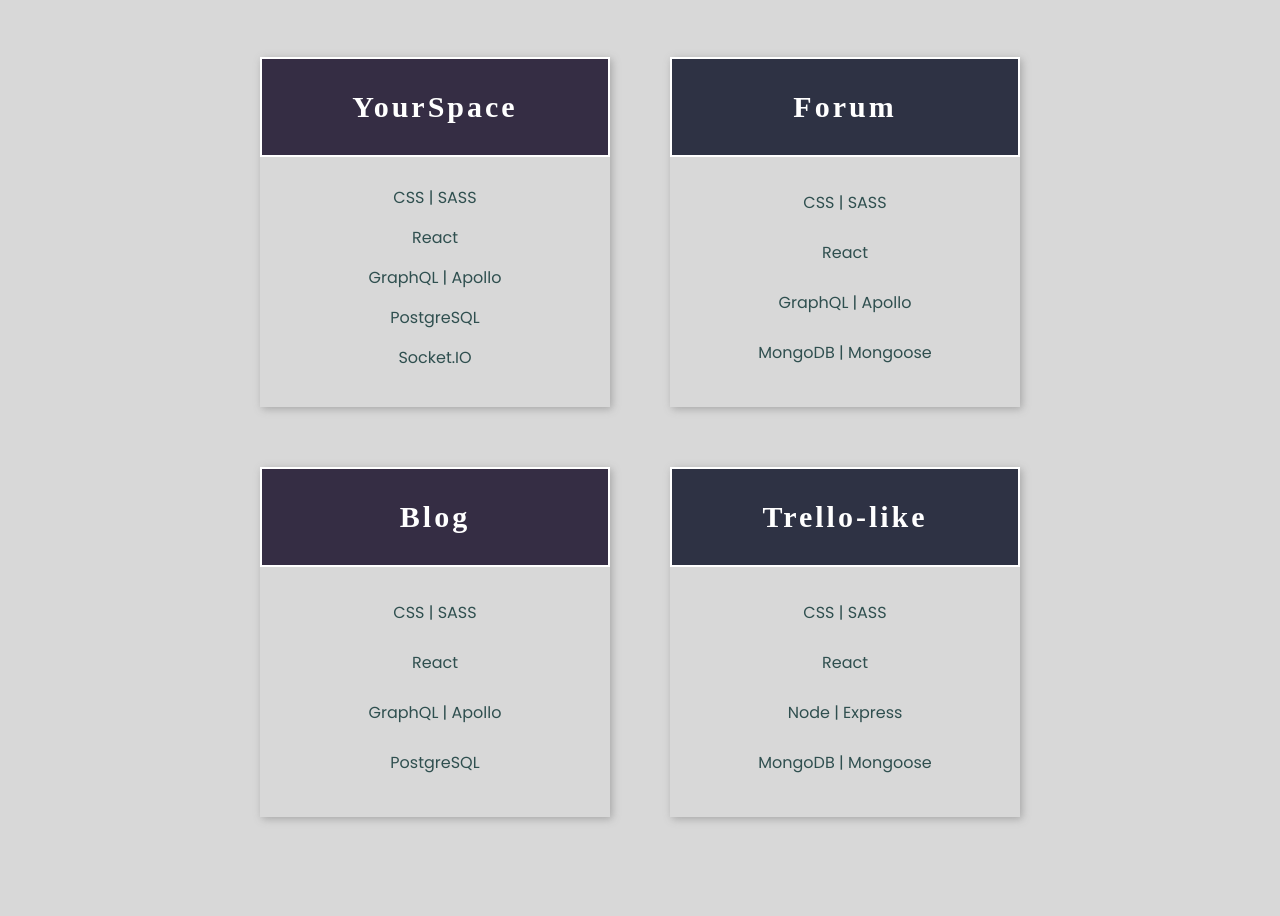
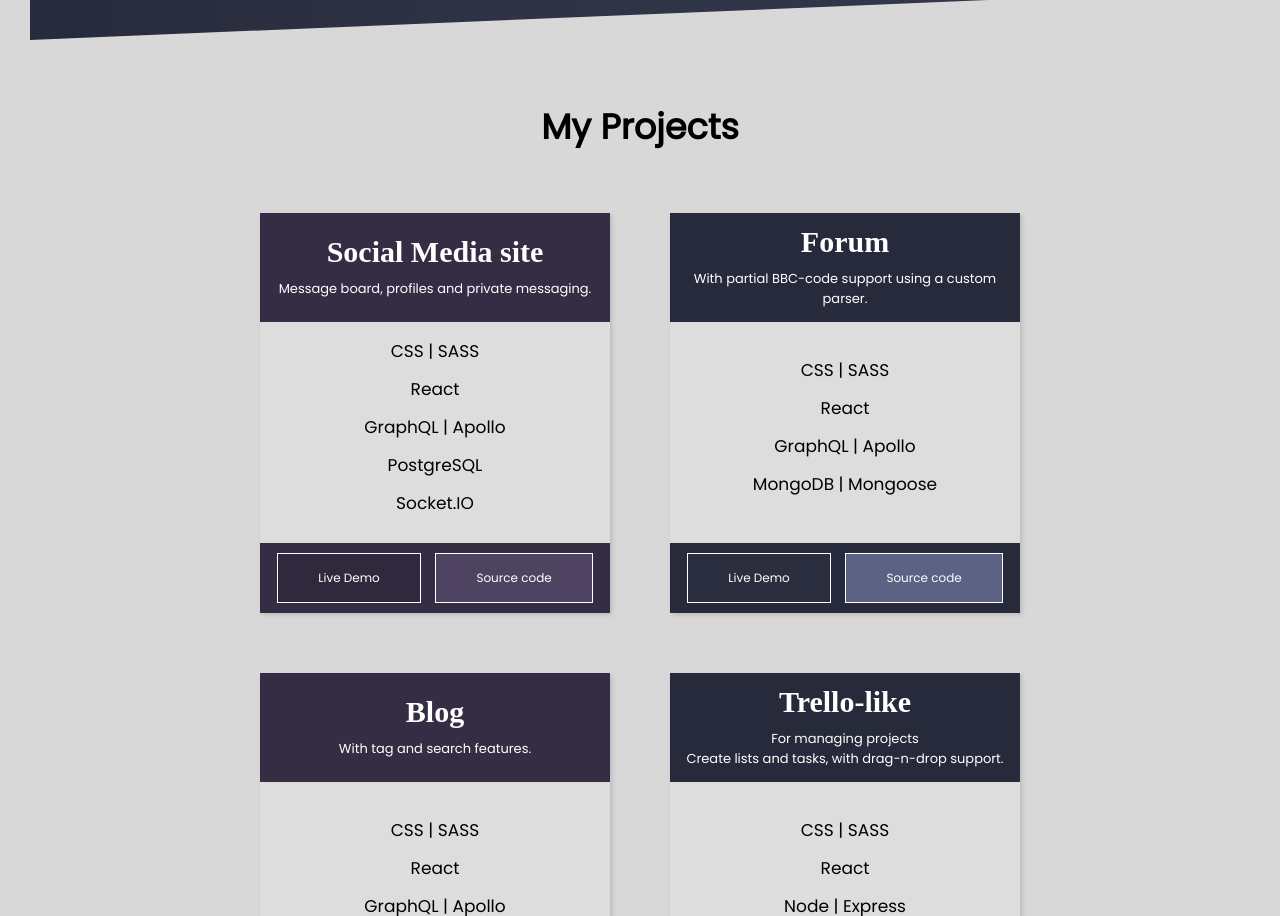
Before and after one commit to olalnoho/portfolio, a website: page public/index.html in a window 1280 px wide. Shown: the part 1884-2800 px from the top of the page. Drawn offline with Linux system fonts and the light colour scheme; a web font is replaced by a local one.

Commit message:
redid stuff that did not work in safari

```diff
--- a/public/css/_components.scss
+++ b/public/css/_components.scss
@@ -39,7 +39,17 @@
 }
 
 .card {
-  box-shadow: 0.2rem 0.2rem 0.4rem #ccc;
+  box-shadow: 0.2rem 0.2rem 0.4rem #bbb;
+}
+
+.button-group {
+  font-size: 1.2rem;
+  display: flex;
+  justify-content: space-around;
+}
+
+.centerText {
+  text-align: center;
 }
 
 ::-webkit-scrollbar {
--- a/public/css/_sections.scss
+++ b/public/css/_sections.scss
@@ -6,6 +6,7 @@
   height: 95vh;
   background-color: $bgc;
   color: white;
+  padding: 1rem;
 
   &__overlay {
     display: flex;
@@ -13,7 +14,8 @@
     align-items: center;
     width: 100%;
     height: 100%;
-    background-color: #191c26;
+    // background-color: #191c26;
+    background: linear-gradient(90deg, $main-color-darker 20%, $main-color 40%, $main-color-lighter 100%);
     clip-path: polygon(0 0, 100% 0%, 100% 90%, 0 100%);
   }
 
@@ -73,18 +75,13 @@
       grid-template-rows: 1fr 1fr;
       grid-template-columns: 1fr 1fr;
       justify-items: center;
+      justify-content: center;
       align-items: center;
+      align-content: center;
       & img {
         transition: all 0.54s;
-        width: 100%;
+        width: 70%;
         object-fit: contain;
-
-        &:nth-child(3) {
-          align-self: start;
-          width: 50%;
-          grid-column: 1/-1;
-        }
-
         &:hover {
           transform: scale(1.1);
         }
@@ -98,6 +95,7 @@
   display: flex;
   clip-path: polygon(0% 10%, 100% 0%, 100% 90%, 0 100%);
   background-color: #191c26;
+  background-color: transparent;
   padding: 1rem;
   &__overlay {
     padding: 0 2rem;
@@ -174,184 +172,109 @@
   }
 
   .project {
-    box-shadow: 0.2rem 0.2rem 0.6rem black;
+    -webkit-font-smoothing: subpixel-antialiased;
     display: flex;
     flex-direction: column;
     align-items: center;
-    height: 50rem;
+    height: 40rem;
     width: 100%;
-    backface-visibility: hidden;
+    transition: 0.3s all;
+    &:nth-child(even) {
+      header,
+      footer {
+        background-color: $main-color-darker;
+      }
+    }
+    &:nth-child(odd) {
+      header,
+      footer {
+        background-color: $secondary-color;
+      }
+    }
 
     &__header {
+      padding: 1rem;
       display: flex;
+      flex-direction: column;
       align-items: center;
       justify-content: center;
       width: 100%;
-      flex: 0.3;
+      flex: 0.4;
       color: white;
-      background-color: $bgc3;
+      p {
+        font-size: 1.3rem;
+      }
 
       h3 {
+        font-family: Geo;
+        font-size: 3rem;
         margin: 0;
+        margin-bottom: 1rem;
       }
     }
 
+    &__content {
+      font-size: 2rem;
+      display: flex;
+      justify-content: center;
+      align-items: center;
+      flex: 1;
+      background-color: #ddd;
+      width: 100%;
+      ul {
+        color: black;
+        margin-bottom: 1rem;
+        font-size: 1.7rem;
+        display: flex;
+        flex: 1;
+        justify-content: space-around;
+        flex-direction: column;
+        align-items: center;
+        li {
+          margin: 0.6rem 0;
+        }
+      }
+    }
+
+    &__footer {
+      background-color: $secondary-color;
+      width: 100%;
+      padding: 1rem;
+    }
+
     &:hover {
-      transform: scale(1.02);
+      transform: scale(1.04);
     }
   }
   margin-bottom: 5rem;
 }
 
-/* The flip card container - set the width and height to whatever you want. We have added the border property to demonstrate that the flip itself goes out of the box on hover (remove perspective if you don't want the 3D effect */
-.flip-card {
-  &:nth-child(odd) {
-    .flip-card-front {
-      header {
-        background-color: $secondary-color !important;
+// -- Footer ---
+.footer {
+  color: white;
+  background: linear-gradient(90deg, $main-color-darker 0%, $main-color 35%, $main-color-lighter 100%);
+  height: 30rem;
+  display: flex;
+  justify-content: center;
+  align-items: center;
+  &__content {
+    display: flex;
+    align-items: center;
+    justify-content: center;
+    flex-direction: column;
+    a {
+      color: white;
+      font-size: 2rem;
+      transition: 0.5s all;
+      i {
+        font-size: 3rem;
+        margin-left: 1rem;
+      }
+      &:hover {
+        color: $bgc3;
+        transform: translateY(-0.4rem);
       }
     }
-    .flip-card-back {
-      background-color: $secondary-color !important;
-    }
-  }
-  &:nth-child(even) {
-    .flip-card-front {
-      header {
-        background-color: $main-color !important;
-      }
-    }
-
-    .flip-card-back {
-      background-color: $main-color;
-    }
-  }
-
-  background-color: transparent;
-  width: 100%;
-  height: 35rem;
-  perspective: 1500px; /* Remove this if you don't want the 3D effect */
-
-  &-inner {
-    position: relative;
-    width: 100%;
-    height: 100%;
-    text-align: center;
-    transition: transform 0.8s ease-out;
-    transform-style: preserve-3d;
-  }
-
-  &:hover &-inner {
-    transform: rotateY(180deg);
-  }
-
-  &-front {
-    box-shadow: 0.2rem 0.2rem 0.8rem rgb(167, 167, 167);
-    &__content {
-      height: 100%;
-      width: 100%;
-      display: flex;
-      flex-direction: column;
-      header {
-        border: 2px solid white;
-        font-family: "Geo";
-        letter-spacing: 3px;
-        h3 {
-          font-size: 3rem;
-          margin-bottom: 0;
-        }
-        color: white;
-        padding: 1rem;
-        display: flex;
-        justify-content: center;
-        align-items: center;
-        height: 10rem;
-      }
-
-      ul {
-        color: darkslategray;
-        margin-bottom: 1rem;
-        padding: 2rem 1rem;
-        font-size: 1.6rem;
-        display: flex;
-        flex: 1;
-        justify-content: space-around;
-        flex-direction: column;
-        align-items: center;
-      }
-    }
-  }
-
-  &-back {
-    background-color: $main-color;
-    color: white;
-    transform: rotateY(180deg);
-
-    &__content {
-      height: 100%;
-      display: flex;
-      flex-direction: column;
-      justify-content: space-around;
-      color: white;
-      padding: 1rem;
-
-      p {
-        font-size: 1.4rem;
-        margin-bottom: 2rem;
-      }
-
-      .button-group {
-        font-size: 1.2rem;
-      }
-    }
-  }
-
-  &-front,
-  &-back {
-    position: absolute;
-    width: 100%;
-    height: 100%;
-    backface-visibility: hidden;
-  }
-}
-
-// -- Footer ---
-.footer {
-  margin-top: 10rem;
-  height: 30rem;
-  display: flex;
-  justify-content: space-around;
-  align-items: center;
-  color: white;
-
-  &__overlay {
-    display: flex;
-    justify-content: center;
-    align-items: center;
-    height: 100%;
-    width: 100%;
-    background-color: #191c26;
-    padding: 1rem;
-  }
-
-  &__content {
-    width: 100%;
-    height: 100%;
-    background: linear-gradient(90deg, $main-color-darker 0%, $main-color 35%, $main-color-lighter 100%);
-    display: flex;
-    justify-content: space-around;
-    align-items: center;
-    a {
-      color: white;
-    }
-  }
-
-  &__filler {
-    margin-top: 10rem;
-  }
-
-  &__links {
-    margin-top: 10rem;
   }
 }
 
@@ -450,17 +373,22 @@
 
       &__images {
         order: 1;
-        justify-content: center;
+        flex-wrap: wrap;
+        justify-content: space-around;
         display: flex;
         margin-bottom: 4rem;
         img {
-          max-width: 10rem;
+          max-width: 12rem;
           align-self: center !important;
         }
       }
     }
   }
+  .header {
+    padding: 0;
+  }
   .skills {
+    padding: 0;
     &__container {
       &__item {
         width: 80%;
@@ -481,7 +409,8 @@
 
   .projects {
     &__grid {
-      width: unset;
+      max-width: 40rem;
+      width: 90%;
     }
   }
 }
--- a/public/index.html
+++ b/public/index.html
@@ -8,7 +8,7 @@
    <link rel="stylesheet" href="https://use.fontawesome.com/releases/v5.7.0/css/all.css"
       integrity="sha384-lZN37f5QGtY3VHgisS14W3ExzMWZxybE1SJSEsQp9S+oqd12jhcu+A56Ebc1zFSJ" crossorigin="anonymous">
    <link rel="stylesheet" href="css/main.css" />
-   <title>Document</title>
+   <title>Portfolio</title>
 </head>
 
 <body>
@@ -86,16 +86,16 @@
             </p>
          </div>
          <div class="introduction__main__images">
-            <img src="https://cdn.pixabay.com/photo/2015/04/23/17/41/javascript-736400_960_720.png" />
+            <img src="./images/javascript.png" />
             <img src="https://upload.wikimedia.org/wikipedia/commons/a/a7/React-icon.svg" />
-            <img src="https://upload.wikimedia.org/wikipedia/commons/d/d9/Node.js_logo.svg" />
+            <img src="./images/Node.js_logo.svg" />
+            <img src="./images/Database-postgres.svg" />
          </div>
       </div>
    </section>
    <section class="skills">
       <div class="skills__overlay">
          <div class="skills__container">
-
             <div class="skills__container__item">
                <i class="fas fa-desktop"></i>
                <h3 class="heading-3">FRONT END</h3>
@@ -122,19 +122,20 @@
                <i class="fas fa-database"></i>
                <h3 class="heading-3">DATABASE</h3>
                <ul>
+                  <li>PostgresQL</li>
                   <li>MongoDB</li>
+                  <li>Redis</li>
                   <li>MySQL</li>
-                  <li>PostgresQL</li>
-                  <li>Redis</li>
                </ul>
             </div>
             <div class="skills__container__item">
                <i class="fas fa-code"></i>
                <h3 class="heading-3">Other</h3>
                <ul>
+                  <li>Git</li>
+                  <li>Docker</li>
                   <li>Python</li>
                   <li>Regex</li>
-                  <li>Git</li>
                </ul>
             </div>
          </div>
@@ -142,21 +143,19 @@
    </section>
    <section id="projects" class="projects">
       <header class="projects__header">
-
          <h2 class="heading-2">
             My Projects
          </h2>
       </header>
       <div class="projects__grid">
-         <div class="flip-card">
-            <div class="flip-card-inner">
-               <div class="flip-card-front">
-                  <div class="flip-card-front__content">
-                     <header>
-                        <h3 class="heading-3">
-                           YourSpace
+         <div class="card project">
+            <header class="project__header">
+               <h3 class="heading-3 centerText">
+                  Social Media site
                </h3>
+               <p class="centerText"> Message board, profiles and private messaging.</p>
             </header>
+            <div class="project__content">
                <ul>
                   <li> CSS | SASS </li>
                   <li> React </li>
@@ -165,10 +164,7 @@
                   <li> Socket.IO </li>
                </ul>
             </div>
-               </div>
-               <div class="flip-card-back">
-                  <div class="flip-card-back__content">
-                     <p>Social media site. <br /> Message board, profiles and private messaging.</p>
+            <footer class="project__footer">
                <div class="button-group">
                   <a class="btn btn--thirdary" href="http://alho-socialmedia.herokuapp.com" target="_blank">Live
                      Demo</a>
@@ -176,19 +172,16 @@
                      target="_blank">Source
                      code</a>
                </div>
+            </footer>
          </div>
-               </div>
-            </div>
-         </div>
-         <div class="flip-card">
-            <div class="flip-card-inner">
-               <div class="flip-card-front">
-                  <div class="flip-card-front__content">
-                     <header>
-                        <h3 class="heading-3">
+         <div class="card project">
+            <header class="project__header">
+               <h3 class="heading-3 centerText">
                   Forum
                </h3>
+               <p class="centerText">With partial BBC-code support using a custom parser.</p>
             </header>
+            <div class="project__content">
                <ul>
                   <li> CSS | SASS </li>
                   <li> React </li>
@@ -196,28 +189,24 @@
                   <li> MongoDB | Mongoose </li>
                </ul>
             </div>
-               </div>
-               <div class="flip-card-back">
-                  <div class="flip-card-back__content">
-                     <p>Forum, with partial BBCode support using a custom parser.</p>
+            <footer class="project__footer">
                <div class="button-group">
                   <a class="btn btn--primary" href="http://alho-forum.herokuapp.com" target="_blank">Live Demo</a>
                   <a class="btn btn--secondary" href="https://github.com/olalnoho/Forum" target="_blank">Source
                      code</a>
                </div>
+            </footer>
          </div>
-               </div>
-            </div>
-         </div>
-         <div class="flip-card">
-            <div class="flip-card-inner">
-               <div class="flip-card-front">
-                  <div class="flip-card-front__content">
-                     <header>
-                        <h3 class="heading-3">
+         <div class="card project">
+            <header class="project__header">
+               <h3 class="heading-3 centerText">
                   Blog
                </h3>
+               <p class="centerText">
+                  <p>With tag and search features.</p>
+               </p>
             </header>
+            <div class="project__content">
                <ul>
                   <li> CSS | SASS </li>
                   <li> React </li>
@@ -225,28 +214,22 @@
                   <li> PostgreSQL </li>
                </ul>
             </div>
-               </div>
-               <div class="flip-card-back">
-                  <div class="flip-card-back__content">
-                     <p>Blog app, with tag and search features.</p>
+            <footer class="project__footer">
                <div class="button-group">
                   <a class="btn btn--thirdary" href="http://alho-blog.herokuapp.com" target="_blank">Live Demo</a>
                   <a class="btn btn--thirdary-light" href="https://github.com/olalnoho/Blog" target="_blank">Source
                      code</a>
                </div>
+            </footer>
          </div>
-               </div>
-            </div>
-         </div>
-         <div class="flip-card">
-            <div class="flip-card-inner">
-               <div class="flip-card-front">
-                  <div class="flip-card-front__content">
-                     <header>
-                        <h3 class="heading-3">
+         <div class="card project">
+            <header class="project__header">
+               <h3 class="heading-3 centerText">
                   Trello-like
                </h3>
+               <p class="centerText">For managing projects <br /> Create lists and tasks, with drag-n-drop support.</p>
             </header>
+            <div class="project__content">
                <ul>
                   <li> CSS | SASS </li>
                   <li> React </li>
@@ -254,10 +237,7 @@
                   <li> MongoDB | Mongoose </li>
                </ul>
             </div>
-               </div>
-               <div class="flip-card-back">
-                  <div class="flip-card-back__content">
-                     <p>Trello-like site. Create projects, lists, tasks with drag and drop support. </p>
+            <footer class="project__footer">
                <div class="button-group">
                   <a class="btn btn--primary" href="http://alho-tracker.herokuapp.com" target="_blank">Live
                      Demo</a>
@@ -265,27 +245,23 @@
                      target="_blank">Source
                      code</a>
                </div>
-                  </div>
-               </div>
-            </div>
+            </footer>
          </div>
       </div>
    </section>
    <footer class="footer">
-      <div class="footer__overlay">
       <div class="footer__content">
-            <div class="footer__links">
-               <a href="http://github.com/olalnoho">Github</a>
-            </div>
-            <div class="footer__logo">
-               LOGO
-            </div>
-            <div class="footer__filler">
-               This is a test
-            </div>
-         </div>
+         <a href="https://github.com/olalnoho">
+            Github
+            <i class="fab fa-github"></i>
+         </a>
       </div>
    </footer>
 </body>
 
 </html>
+
+<!-- <div class="footer__links">
+   <i class="fab fa-github"></i>
+   <a href="https://github.com/olalnoho">My Github</a>
+</div> -->
```
Also changed, not shown: public/css/main.css, public/images/Database-postgres.svg (added), public/images/Node.js_logo.svg (added), public/images/javascript.png (added). Lines whose indentation alone changed are shown as unchanged.
